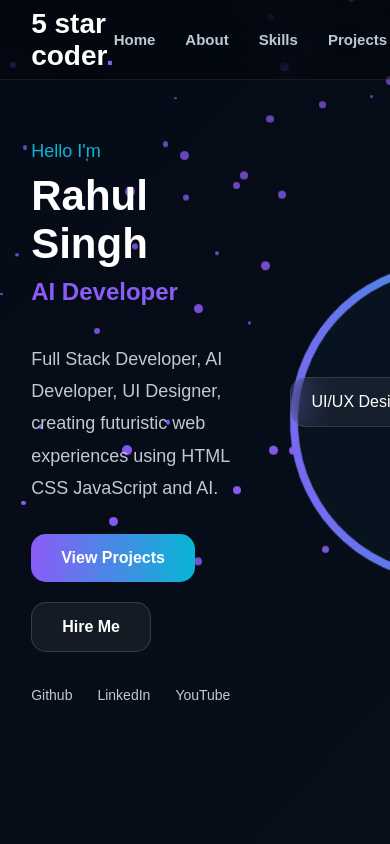
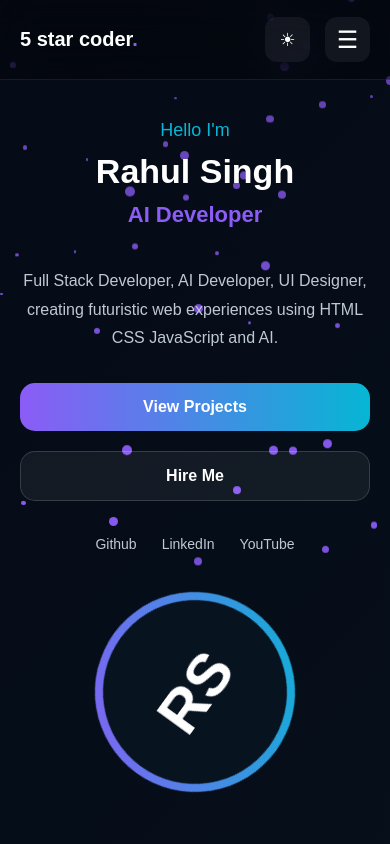
Before and after one commit to 5starcoder1/developer-personal-portfolio, a plain HTML site: page index.html in a window 390 px wide. Shown: the top 844 px of the page. Drawn offline with Linux system fonts and the light colour scheme.

Commit message:
Enhance mobile styles for header, hero, and navigation
Add mobile responsiveness styles for various elements.

```diff
--- a/style.css
+++ b/style.css
@@ -29,6 +29,12 @@ body {
   font-family: Arial, Helvetica, sans-serif;
   overflow-x: hidden;
   transition: 0.4s;
+}
+
+html,
+body{
+  width:100%;
+  overflow-x:hidden;
 }
 
 body.light {
@@ -732,3 +738,141 @@ left:-24px;
     opacity: 0;
   }
 }
+
+/* ==========================
+MOBILE FIX
+========================== */
+
+@media (max-width: 768px) {
+
+  .header{
+    padding: 0 20px;
+  }
+
+  .logo{
+    font-size:20px;
+  }
+
+  .hero{
+    flex-direction:column;
+    text-align:center;
+    padding:120px 20px 60px;
+    gap:40px;
+  }
+
+  .hero-content{
+    max-width:100%;
+  }
+
+  .hero h1{
+    font-size:42px;
+    line-height:1.2;
+  }
+
+  .hero h2{
+    font-size:22px;
+  }
+
+  .hero-text{
+    font-size:16px;
+  }
+
+  .hero-image{
+    width:100%;
+    height:auto;
+  }
+
+  .profile-ring{
+    width:240px;
+    height:240px;
+  }
+
+  .profile-box{
+    font-size:60px;
+  }
+
+  .floating-card{
+    display:none;
+  }
+
+  .about-grid{
+    grid-template-columns:1fr;
+  }
+
+  .about-cards{
+    grid-template-columns:1fr;
+  }
+
+  .project-grid{
+    grid-template-columns:1fr;
+  }
+
+  .socials{
+    justify-content:center;
+    flex-wrap:wrap;
+  }
+
+  nav{
+    width:250px;
+  }
+}
+
+@media (max-width: 480px){
+
+  .section{
+    padding:80px 15px;
+  }
+
+  .hero h1{
+    font-size:34px;
+  }
+
+  .section-title{
+    font-size:28px;
+  }
+
+  .btn{
+    width:100%;
+    text-align:center;
+  }
+
+  .profile-ring{
+    width:200px;
+    height:200px;
+  }
+}
+
+#menuBtn{
+  display:none;
+}
+
+@media(max-width:768px){
+
+  #menuBtn{
+    display:block;
+    cursor:pointer;
+    font-size:24px;
+  }
+
+}
+
+@media(max-width:768px){
+
+  nav{
+    position:fixed;
+    top:80px;
+    left:-100%;
+    width:250px;
+    height:100vh;
+    background:#081320;
+    flex-direction:column;
+    padding:30px;
+    transition:.4s;
+    z-index:999;
+  }
+
+  nav.active{
+    left:0;
+  }
+
+}
```
